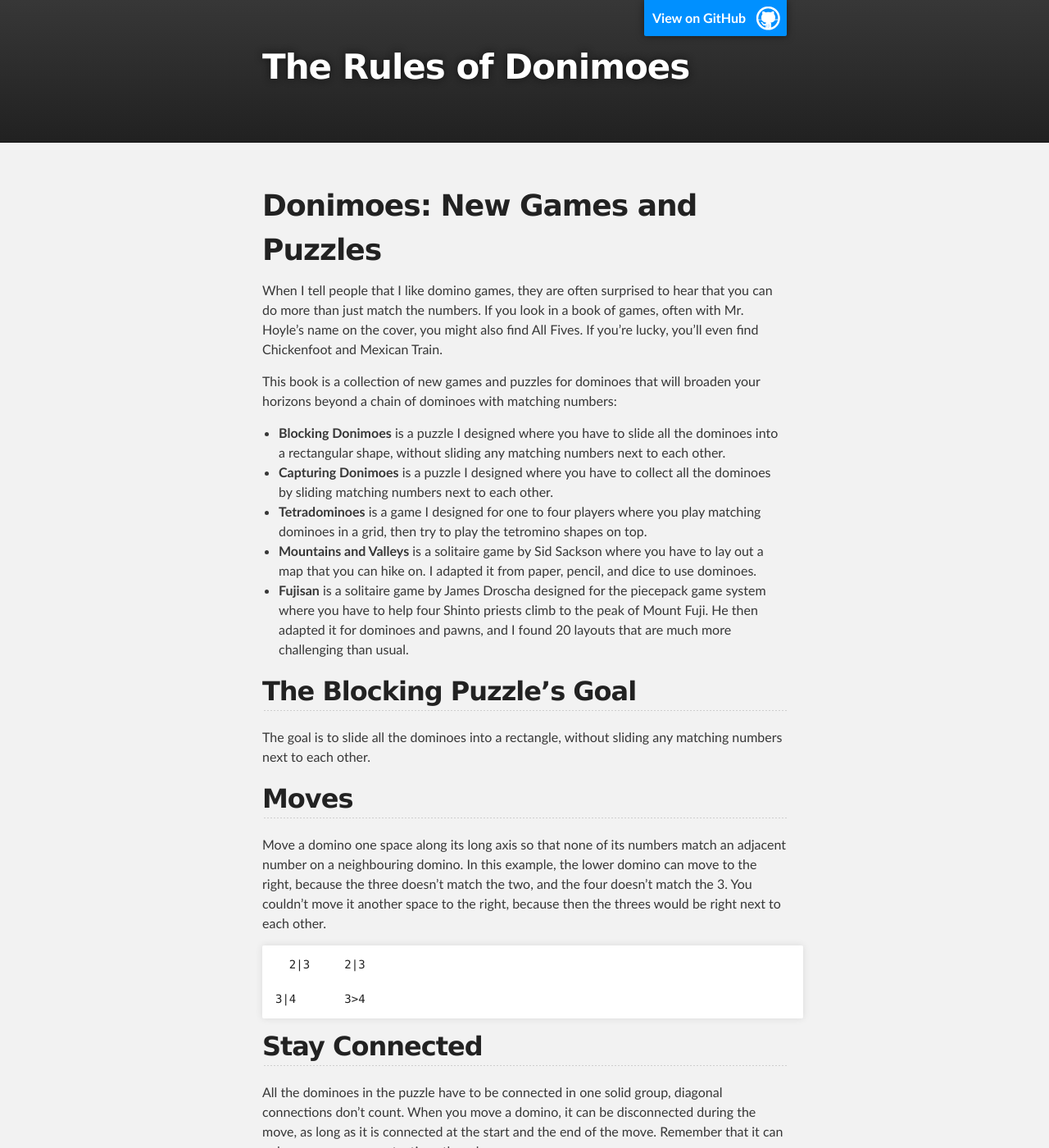
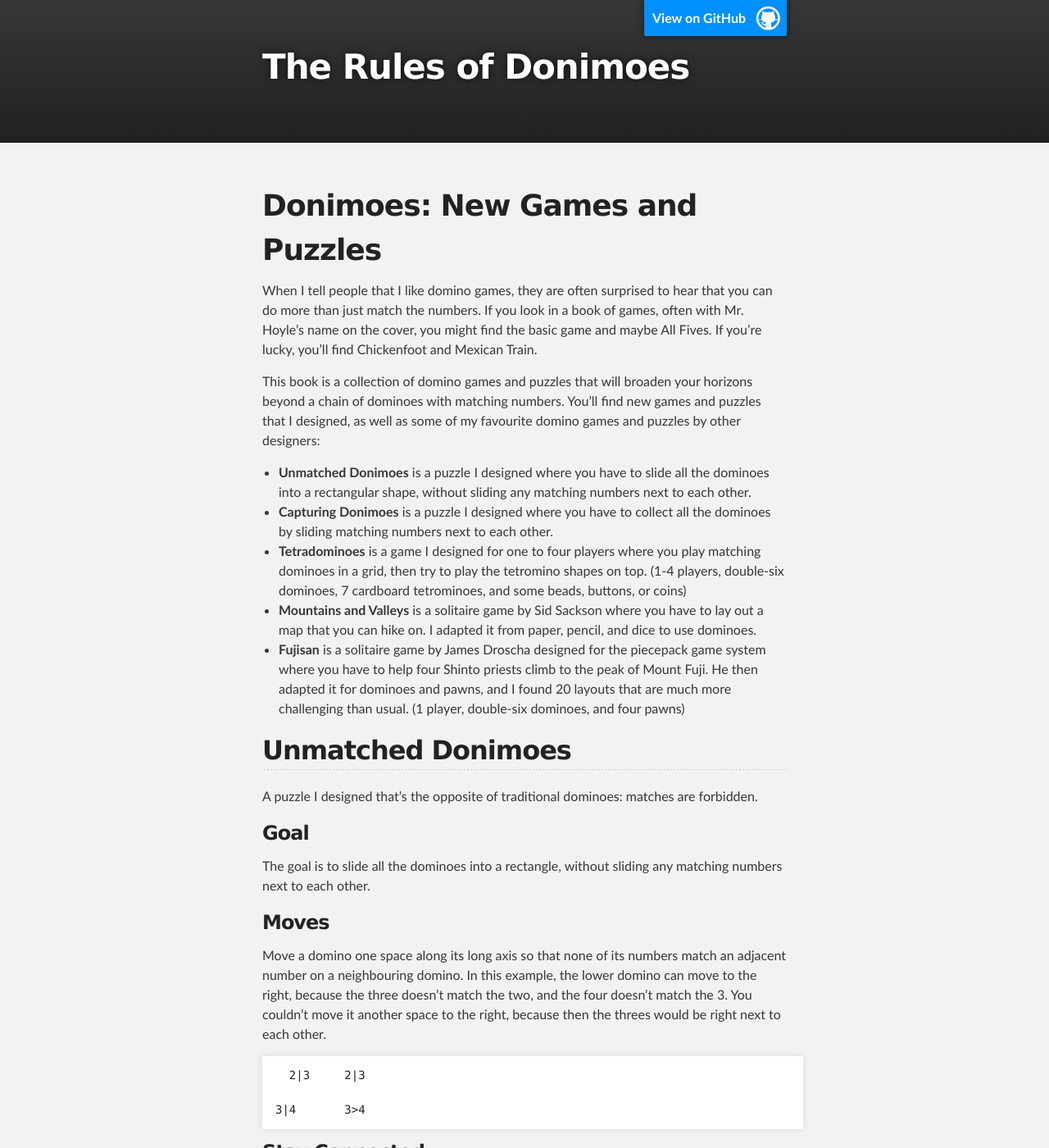
Before and after one commit to donkirkby/donimoes, a Jekyll site: the page built from docs/rules.md, in a window 1280 px wide and 1400 px high. Shown: the whole window at 82% size. Built offline with Jekyll 4.4.1, drawn with Linux system fonts in a browser that asks for light colours; some of the changed text lies outside the part shown.

Commit message:
Add Domino Finder to the new rules file, for #42.
Rename Blocking Donimoes to Unmatched Donimoes.
Change heading structure.

```diff
--- a/docs/rules.md
+++ b/docs/rules.md
@@ -5,32 +5,41 @@
 # Donimoes: New Games and Puzzles
 When I tell people that I like domino games, they are often surprised to hear
 that you can do more than just match the numbers. If you look in a book of
-games, often with Mr. Hoyle's name on the cover, you might also find All Fives.
-If you're lucky, you'll even find Chickenfoot and Mexican Train.
+games, often with Mr. Hoyle's name on the cover, you might find the basic game
+and maybe All Fives. If you're lucky, you'll find Chickenfoot and Mexican Train.
 
-This book is a collection of new games and puzzles for dominoes that will
-broaden your horizons beyond a chain of dominoes with matching numbers:
+This book is a collection of domino games and puzzles that will broaden your
+horizons beyond a chain of dominoes with matching numbers. You'll find new games
+and puzzles that I designed, as well as some of my favourite domino games and
+puzzles by other designers:
 
-* **Blocking Donimoes** is a puzzle I designed where you have to slide all the
+* **Unmatched Donimoes** is a puzzle I designed where you have to slide all the
     dominoes into a rectangular shape, without sliding any matching numbers next
     to each other.
 * **Capturing Donimoes** is a puzzle I designed where you have to collect all the
     dominoes by sliding matching numbers next to each other.
 * **Tetradominoes** is a game I designed for one to four players where you play
     matching dominoes in a grid, then try to play the tetromino shapes on top.
+    (1-4 players, double-six dominoes, 7 cardboard tetrominoes, and some beads,
+    buttons, or coins)
 * **Mountains and Valleys** is a solitaire game by Sid Sackson where you have to
     lay out a map that you can hike on. I adapted it from paper, pencil, and
     dice to use dominoes.
 * **Fujisan** is a solitaire game by James Droscha designed for the piecepack
     game system where you have to help four Shinto priests climb to the peak of
     Mount Fuji. He then adapted it for dominoes and pawns, and I found
-    20 layouts that are much more challenging than usual.
+    20 layouts that are much more challenging than usual. (1 player, double-six
+    dominoes, and four pawns)
 
-## The Blocking Puzzle's Goal ##
+## Unmatched Donimoes
+A puzzle I designed that's the opposite of traditional dominoes: matches are
+forbidden.
+
+### Goal
 The goal is to slide all the dominoes into a rectangle, without sliding any
 matching numbers next to each other.
 
-## Moves ##
+### Moves
 Move a domino one space along its long axis so that none of its numbers match
 an adjacent number on a neighbouring domino. In this example, the lower domino
 can move to the right, because the three doesn't match the two, and the four
@@ -41,45 +50,45 @@
 
     3|4       3>4
 
-## Stay Connected ##
+### Stay Connected
 All the dominoes in the puzzle have to be connected in one solid group, diagonal
 connections don't count. When you move a domino, it can be disconnected during
 the move, as long as it is connected at the start and the end of the move.
 Remember that it can only move one space at a time, though.
 
-## Blocking Donimoes Problems ##
-Here are the starting positions for several Blocking Donimoes problems. The
+### Problems
+Here are the starting positions for several Unmatched Donimoes problems. The
 solutions are listed at the end.
 
-### Problem 1 ###
+#### Problem 1
       2
       -
       3 1|2
 
     2|4
 
-### Problem 2 ###
+#### Problem 2
           4
           -
     2|3 2 6
         -
         4 0|2
 
-### Problem 3 ###
+#### Problem 3
       3|0     5|3
 
         3 6 2|4
         - -
     4|6 4 3
 
-### Problem 4 ###
+#### Problem 4
     0|4 0 5
         - -
         5 4   2|0
 
           6|3 6|2
 
-### Problem 5 ###
+#### Problem 5
             1
             -
     0|4 3 5 4
@@ -92,7 +101,7 @@
       -
       0
 
-### Problem 6 ###
+#### Problem 6
         0
         -
     4|3 4
@@ -105,7 +114,7 @@
       -     -
       1     0
 
-### Problem 7 ###
+#### Problem 7
     1           0|6
     -
     0     4   5|4
@@ -116,7 +125,7 @@
           -
           6
 
-### Problem 8 ###
+#### Problem 8
           5     2
           -     -
           0 3|3 5
@@ -127,7 +136,7 @@
                 -
     2|2         0
 
-### Problem 9 ###
+#### Problem 9
               0
               -
     1|6 0|6   3
@@ -140,7 +149,7 @@
       -     -
       4     4
 
-### Problem 10 ###
+#### Problem 10
       5
       -
       4   6|3 6|0
@@ -151,7 +160,7 @@
       -       -
       5 6|6   0
 
-### Problem 11 ###
+#### Problem 11
         0 1|0 4|5 6|0
         -
         5   4|0 4|1
@@ -162,7 +171,7 @@
                   -
                   5
 
-### Problem 12 ###
+#### Problem 12
       2|6 3 4|0
           -
       6   6
@@ -181,7 +190,7 @@
               -
               3
 
-### Problem 13 ###
+#### Problem 13
       6         2
       -         -
       1 5|0 4|0 2
@@ -192,7 +201,7 @@
 
     2|1     3|5
 
-### Problem 14 ###
+#### Problem 14
                 4
                 -
     3|1   4|6 4 1
@@ -205,7 +214,7 @@
       -
       6 5|5 3|3 6|3
 
-### Problem 15 ###
+#### Problem 15
         6
         -
     3|3 5   2|2 0|5
@@ -222,7 +231,7 @@
                 -
                 1
 
-### Problem 16 ###
+#### Problem 16
       4|2 4|6 5|0
 
         1|2 5|6 5
@@ -237,7 +246,7 @@
       -
       6
 
-### Problem 17 ###
+#### Problem 17
       6
       -
       4 1|1 5|1 6|6
@@ -254,7 +263,7 @@
         -
         5
 
-### Problem 18 ###
+#### Problem 18
     6|0   1|5 4|3
 
       4 2|5 2|6
@@ -269,7 +278,7 @@
                 -
                 3
 
-### Problem 19 ###
+#### Problem 19
                       4
                       -
           1|0 6|2 6|0 3
@@ -286,7 +295,7 @@
                     -
                     5
 
-### Problem 20 ###
+#### Problem 20
                     2
                     -
     4|2 5|0 4|4 6|0 2
@@ -307,14 +316,17 @@
                     -
                     1
 
-## The Capturing Puzzle's Goal ##
+## Capturing Donimoes
+A puzzle I designed to feel like a safari in heavy traffic.
+
+### Goal
 The goal is to collect all the dominoes by sliding matching numbers next to
 each other.
 
-## Moves ##
-There are only two ways a domino can move.
+### Moves
+There are only two ways a domino can move: matching and adding.
 
-### Matching ###
+#### Matching
 Move a domino one space along its long axis so that it ends up with at least
 one of its numbers matching an adjacent number on a neighbouring domino. Then
 collect the domino you moved and any dominoes that match it, by removing them
@@ -325,7 +337,7 @@
 
     3|4       3>4       3*4
 
-### Adding ###
+#### Adding
 Move a domino one space along its long axis so that it ends up with at least
 one of its numbers next to an adjacent number that adds up to six. With an
 adding move, no dominoes are removed. In this example, the two adds up with the
@@ -371,7 +383,7 @@
     1|0 6|0
 
 
-### Problem 3 ###
+#### Problem 3
     3|3 2|1
 
     1 6 0|2
@@ -380,7 +392,7 @@
         - -
     4|5 4 5
 
-### Problem 4 ###
+#### Problem 4
     0|3 4|6
 
     3 6 0|5
@@ -389,7 +401,7 @@
         - -
     4|5 4 6
 
-### Problem 5 ###
+#### Problem 5
     4 3|6 5|4
     -
     6 4 3 6 5
@@ -398,7 +410,7 @@
     -
     0 2|6 0|6
 
-### Problem 6 ###
+#### Problem 6
     3|4 6|4 6
             -
     4 6 1|6 0
@@ -407,7 +419,7 @@
             -
     5|0 1|3 5
 
-### Problem 7 ###
+#### Problem 7
     3|6 2|0 2
             -
     5 3 1|2 3
@@ -416,7 +428,7 @@
             -
     5|5 6|6 1
 
-### Problem 8 ###
+#### Problem 8
     0|2 0|0 2|6
 
     6 0|1 5 0 2
@@ -425,7 +437,7 @@
 
     2|4 6|5 3|0
 
-### Problem 9 ###
+#### Problem 9
     2 3|5 6 5|4
     -     -
     3 2|2 5 0 3
@@ -434,7 +446,7 @@
         - -
     4|3 6 0 4|4
 
-### Problem 10 ###
+#### Problem 10
     2|5 3 6|4 1
         -     -
     6 2 0 5|6 5
@@ -445,7 +457,7 @@
 
     0|0 2|4 1|2
 
-### Problem 11 ###
+#### Problem 11
     2|1 3|0 6|4
 
     1 0|1 4|2 3
@@ -456,7 +468,7 @@
 
     0|0 5|1 4|3
 
-### Problem 12 ###
+#### Problem 12
     5|3 1|2 4|2
 
     6 1|5 1 2|5
@@ -467,7 +479,7 @@
     -     -
     2 3|3 0 5|4
 
-### Problem 13 ###
+#### Problem 13
     4|4 6|5 2|4
 
     0 1|5 4|0 6
@@ -480,7 +492,7 @@
 
     6|3 0|1 5|0
 
-### Problem 14 ###
+#### Problem 14
     2 1|2 5|2 0
     -         -
     2 3 1 2|6 1
@@ -493,7 +505,7 @@
     - - -     -
     4 5 6 5|5 0
 
-### Problem 15 ###
+#### Problem 15
     0 2 1|3 1|2
     - -
     6 0 4|4 6|1
@@ -506,7 +518,7 @@
     -         -
     6 5|6 3|6 5
 
-### Problem 16 ###
+#### Problem 16
     3|5 6|0 3|3 6
                 -
     4 0|1 5|2 1 2
@@ -519,7 +531,7 @@
                 -
     2|1 6|1 0|4 0
 
-### Problem 17 ###
+#### Problem 17
     2 0|2 0|1 2|3 1
     -             -
     5 4|1 5|5 6|2 5
@@ -532,7 +544,7 @@
     -             -
     4 5|6 2|2 4|6 4
 
-### Problem 18 ###
+#### Problem 18
     0 1|0 2 5 3|2 3
     -     - -     -
     4 6|5 4 1 2|0 6
@@ -545,7 +557,7 @@
     -         -
     1 6|4 6|0 4 1|2
 
-### Problem 19 ###
+#### Problem 19
     4|2 5|6 3|3 5|4
 
     6 3|4 5|5 6|4 0
@@ -560,7 +572,7 @@
     -             -
     1 2|0 3|0 4|4 1
 
-### Problem 20 ###
+#### Problem 20
     4|1 5|3 6 5|5 2
             -     -
     3|4 0 5 2 6|6 5
@@ -717,20 +729,8 @@
 point for each tetromino.
 
 
-# Domino Puzzles By Other Designers #
-## Dominosa ##
-The domino puzzle I often see is called either Dominosa or Domino Solitaire. You
-start with a grid of numbers, and you have to lay the dominoes on them. It was
-invented by O.S. Adler in 1874. There's an [interesting proof][proof] that this
-puzzle is NP-hard.
-
-Reiner Knizia published some puzzles called [Domino Knobelspass][knizia] that
-are very similar to Dominosa.
-
-[proof]: http://cs.stackexchange.com/q/16850/40884
-[knizia]: https://boardgamegeek.com/boardgame/36738/domino-knobelspass
-
-## Mountains and Valleys ##
+# Domino Puzzles By Other Designers
+## Mountains and Valleys
 Sid Sackson included this in his [Beyond Solitaire][solitaire] book, and I
 adapted it from paper, pencil, and dice to use dominoes.
 
@@ -806,7 +806,7 @@
 
 [solitaire]: https://boardgamegeek.com/game/3940
 
-## Fujisan ##
+## Fujisan
 James Droscha designed this for the piecepack game system, and then adapted it
 for dominoes and pawns in a paper on
 [using entangled components in solitaire games][droscha].
@@ -816,7 +816,7 @@
 the mountain until they can all achieve the peak. Often, this will require you
 to guide them into positions from which they can assist each other.
 
-### Setup ###
+### Setup
 Remove all dominoes with the number six and all doubles from a standard set of
 double-six dominoes. Shuffle the remaining 15 dominoes face down, then place
 twelve face-up dominoes side by side. Leave the three remaining dominoes face
@@ -829,7 +829,7 @@
 
 Place a Priest (pawn) beside each number at both ends of the mountain.
 
-### Moving a Priest ###
+### Moving a Priest
 1. A Priest may move onto a space if the number matches the number of unoccupied
   spaces the Priest must move in a straight line to get there (including the
   destination space itself, but not including the space the Priest's starting
@@ -848,10 +848,10 @@
 5. A Priest must enter the mountain from his own starting row; that is, he
   cannot move back or forth while he remains on the ground.
 
-### Goal ###
+### Goal
 The Priests will be content when they all reach the top of the mountain.
 
-### Variant ###
+### Variant
 Country Road: Once all four Priests have reached the peak, move the dominoes
 at the peak to the Priests' original setup positions at the two ends of the
 mountain and continue until all four Priests have left the mountain.
@@ -861,115 +861,115 @@
 
 [droscha]: https://arxiv.org/abs/1810.01926
 
-## Fujisan Problems ##
-Shuffling the dominoes generates a nice set of problems. In 1000 randomly
-generated problems, 92% were solvable. Of those, the median solution length
-was 14, with half of them between 12 and 16. Here are some more challenging
-problems for you to try. The solutions are listed at the end.
+### Problems
+Shuffling the dominoes generates a nice set of Fujisan problems. In 1000
+randomly generated problems, 92% were solvable. Of those, the median solution
+length was 14, with half of them between 12 and 16. Here are some more
+challenging problems for you to try. The solutions are listed at the end.
 
-### Problem 1 ###
+#### Problem 1
     3 2 1 0 0 1 0 3 1 2 3 1
     - - - - - - - - - - - -
     4 0 0 4 5 2 3 2 5 5 1 4
 
-### Problem 2 ###
+#### Problem 2
     2 5 5 1 0 2 3 3 1 4 5 1
     - - - - - - - - - - - -
     1 1 2 4 5 0 2 4 3 0 4 0
 
-### Problem 3 ###
+#### Problem 3
     5 1 0 3 1 1 2 2 0 4 0 0
     - - - - - - - - - - - -
     2 2 5 5 5 3 0 4 4 3 1 3
 
-### Problem 4 ###
+#### Problem 4
     3 1 2 3 4 2 0 1 0 1 5 0
     - - - - - - - - - - - -
     4 3 1 5 2 0 5 0 4 4 2 3
 
-### Problem 5 ###
+#### Problem 5
     5 5 0 1 3 1 1 0 1 1 4 4
     - - - - - - - - - - - -
     2 0 2 2 5 4 5 3 0 3 0 2
 
-### Problem 6 ###
+#### Problem 6
     5 5 2 0 1 1 3 2 0 0 3 4
     - - - - - - - - - - - -
     2 1 4 4 2 4 2 0 1 5 1 5
 
-### Problem 7 ###
+#### Problem 7
     3 2 5 4 3 1 4 0 1 2 2 1
     - - - - - - - - - - - -
     4 5 0 1 0 0 0 2 2 4 3 3
 
-### Problem 8 ###
+#### Problem 8
     4 3 1 5 2 2 0 1 1 0 3 3
     - - - - - - - - - - - -
     0 1 0 4 0 3 5 4 2 3 5 4
 
-### Problem 9 ###
+#### Problem 9
     5 0 4 2 4 5 4 1 2 4 3 5
     - - - - - - - - - - - -
     3 3 5 1 0 0 1 0 5 2 1 1
 
-### Problem 10 ###
+#### Problem 10
     5 3 1 1 0 2 0 0 1 0 5 2
     - - - - - - - - - - - -
     4 5 5 3 2 3 1 4 2 3 0 5
 
-### Problem 11 ###
+#### Problem 11
     2 3 1 0 2 0 0 2 1 0 4 0
     - - - - - - - - - - - -
     3 4 4 2 5 5 4 4 3 1 5 3
 
-### Problem 12 ###
+#### Problem 12
     5 3 1 1 0 0 0 1 1 0 4 3
     - - - - - - - - - - - -
     4 4 5 3 2 5 1 4 2 3 0 5
 
-### Problem 13 ###
+#### Problem 13
     1 0 0 2 3 5 5 2 0 0 1 1
     - - - - - - - - - - - -
     4 3 4 0 2 2 3 1 5 1 3 5
 
-### Problem 14 ###
+#### Problem 14
     4 3 1 5 0 2 4 1 0 1 1 2
     - - - - - - - - - - - -
     1 4 3 2 2 3 0 2 5 0 5 4
 
-### Problem 15 ###
+#### Problem 15
     2 4 3 3 3 0 0 2 0 5 4 3
     - - - - - - - - - - - -
     5 5 0 2 1 5 4 1 1 1 1 5
 
-### Problem 16 ###
+#### Problem 16
     4 3 3 2 0 4 3 3 5 1 1 5
     - - - - - - - - - - - -
     5 4 1 5 2 0 0 2 0 4 0 3
 
-### Problem 17 ###
+#### Problem 17
     4 4 5 1 0 0 1 0 0 1 3 5
     - - - - - - - - - - - -
     5 3 2 2 1 5 4 2 4 3 0 1
 
-### Problem 18 ###
+#### Problem 18
     2 4 2 5 3 5 1 2 4 2 3 4
     - - - - - - - - - - - -
     5 5 1 0 1 1 0 0 1 4 0 0
 
-### Problem 19 ###
+#### Problem 19
     2 4 1 0 0 5 1 2 4 2 4 0
     - - - - - - - - - - - -
     5 5 2 5 3 1 0 0 1 4 3 4
 
-### Problem 20 ###
+#### Problem 20
     5 5 0 2 0 1 1 0 1 5 4 0
     - - - - - - - - - - - -
     1 3 3 4 2 4 2 1 3 2 0 5
 
-# Solutions #
-## Blocking Donimoes Solutions ##
-Here are the solutions to the Blocking Donimoes problems. For each step, move
+# Solutions
+## Unmatched Donimoes Solutions ##
+Here are the solutions to the Unmatched Donimoes problems. For each step, move
 the listed domino left, right, up, or down.
 
 1. 24R, 24R, 23D
@@ -1011,7 +1011,7 @@
     40U, 41U, 16U, 20L, 40U, 41U, 16U, 64R, 63R, 65R, 55R, 54D, 01R, 11D, 52D, 51D,
     66R, 66R, 33D, 33D, 42L, 50L, 44L, 60L
 
-## Capturing Donimoes Solutions ##
+## Capturing Donimoes Solutions
 Here are the solutions to the Capturing Donimoes problems. For each step, move the
 listed domino left, right, up, or down. Then make captures for any matching
 numbers.
@@ -1041,7 +1041,7 @@
 20. 25U, 40D, 10D, 63D, 60R, 60R, 32D, 20R, 31D, 65R, 62D, 21R, 51R, 34L, 53R,
     51R
 
-## Fujisan Solutions ##
+## Fujisan Solutions
 Here are the solutions to the Fujisan problems. To distinguish the four different
 pawns, the top left is labelled as a (P)awn, the bottom is a k(N)ight, the top
 right is a (B)ishop, and the bottom right is a (R)ook.
@@ -1120,11 +1120,11 @@
     PR5(+1), PD, ND, NR5(+2), NU, PU, RU, BL1(+3), BD, PD, PL2(+1), PU, BL2, RD,
     ND, NL4(+2), NU, RL4(+1)
 
-# Contributing #
+# Contributing
 Found some interesting problems to solve? Ideas to share? Get in touch at
 [donkirkby.github.com/donimoes][github].
 
-Capturing and Blocking Donimoes, as well as Tetradominoes are original puzzles
+Capturing and Unmatched Donimoes, as well as Tetradominoes are original puzzles
 and games designed by [Don Kirkby][don].
 
 [github]: https://donkirkby.github.io/donimoes
```
Also changed, not shown: other parts of docs/rules.md (+4 -4 lines), docs/new_rules.md (+91 -9 lines), 1 other file.
